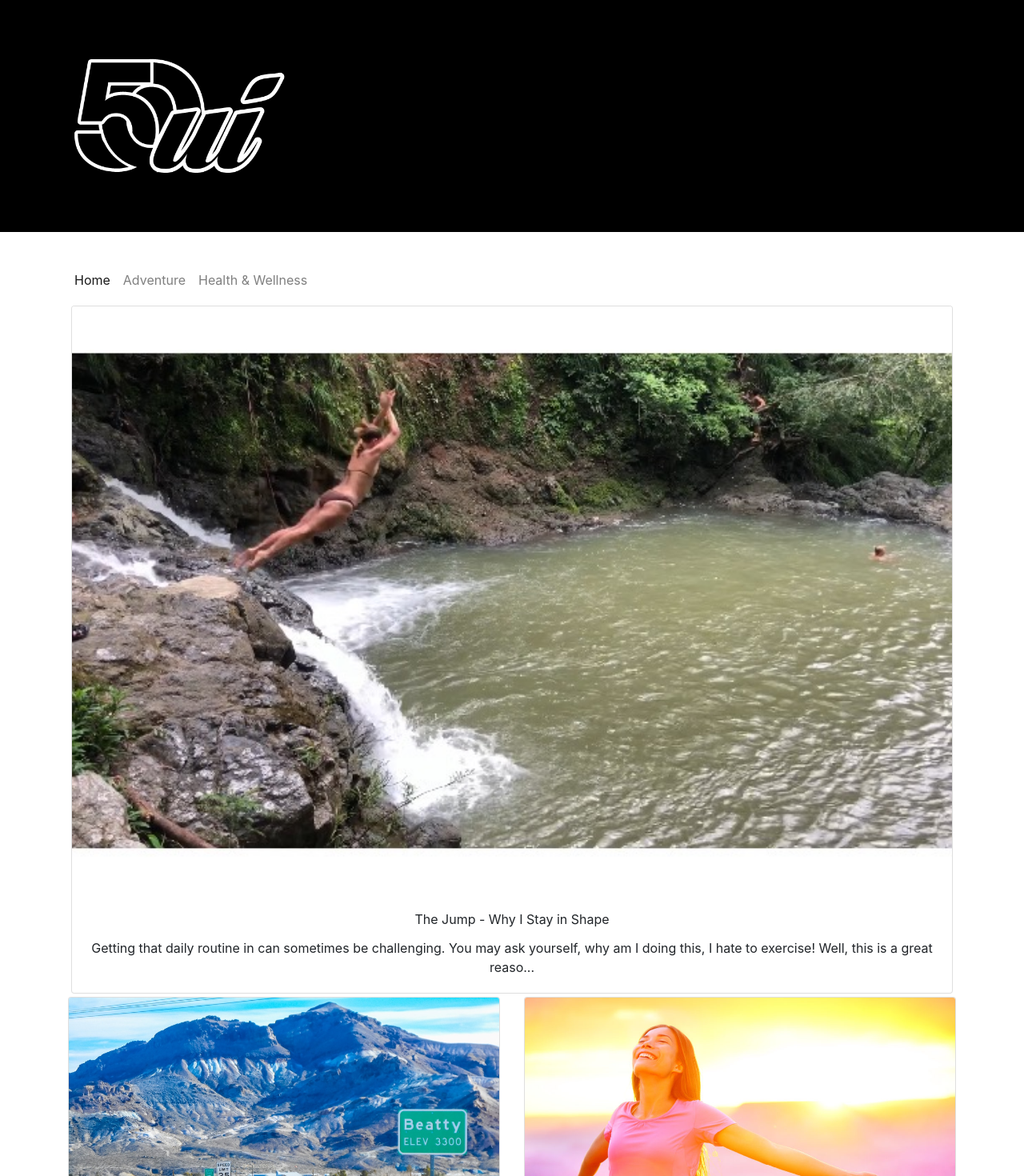
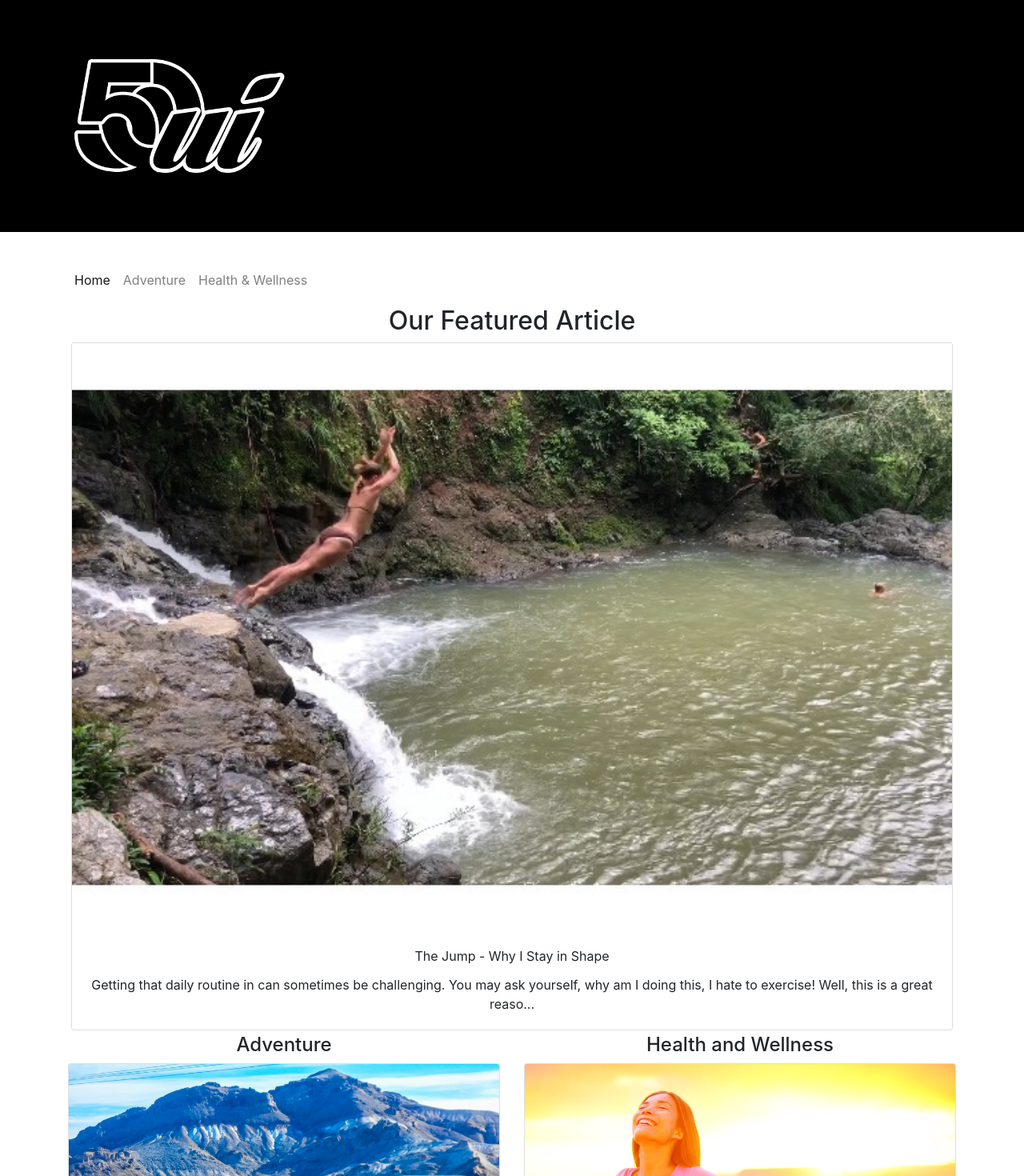
Before and after one commit to KC-Scout/oui50restart2, a React (Create React App) app: page /home in a window 1280 px wide. Shown: the top 1470 px of the page at 80% size. Built offline with nearby package versions, Linux system fonts and the light colour scheme.

Commit message:
basic titles

```diff
--- a/src/components/HomeComponent.js
+++ b/src/components/HomeComponent.js
@@ -56,14 +56,17 @@ function Home(props) {
         <div className="container">
             <div className="row">
                 <div className="col m-1">
+                    <h2>Our Featured Article</h2>
                     <FeaturedCard item={props.article}/>
                 </div>
             </div>
             <div className="row">
                 <div className="col-6">
+                    <h4>Adventure</h4>
                     <AdventureCard />
                 </div>
                 <div className="col-6">
+                    <h4>Health and Wellness</h4>
                     <WellnessCard />
                 </div>
             </div>
```
